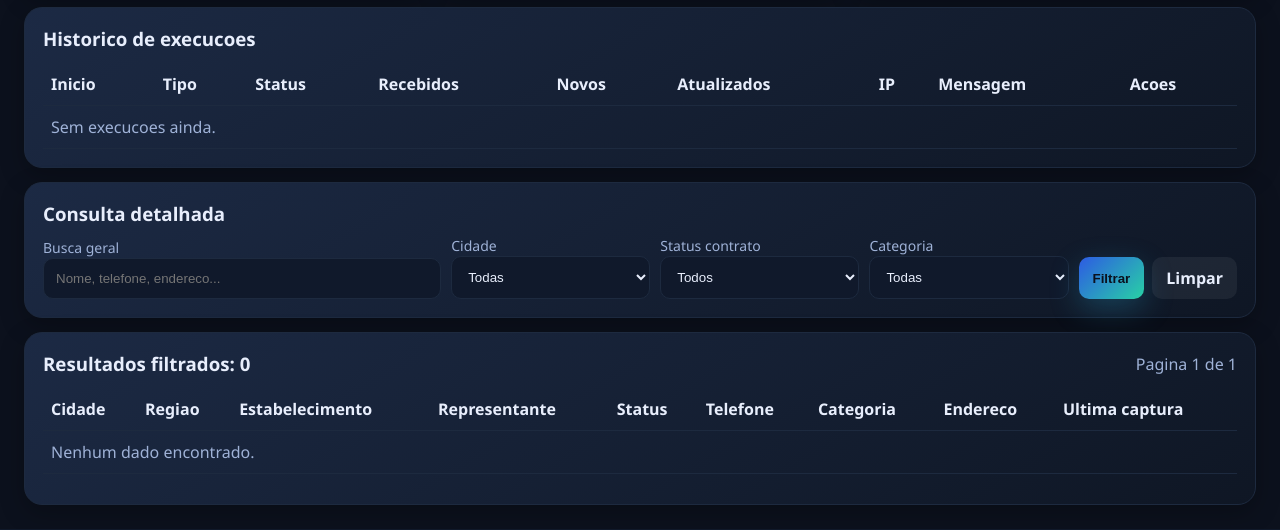
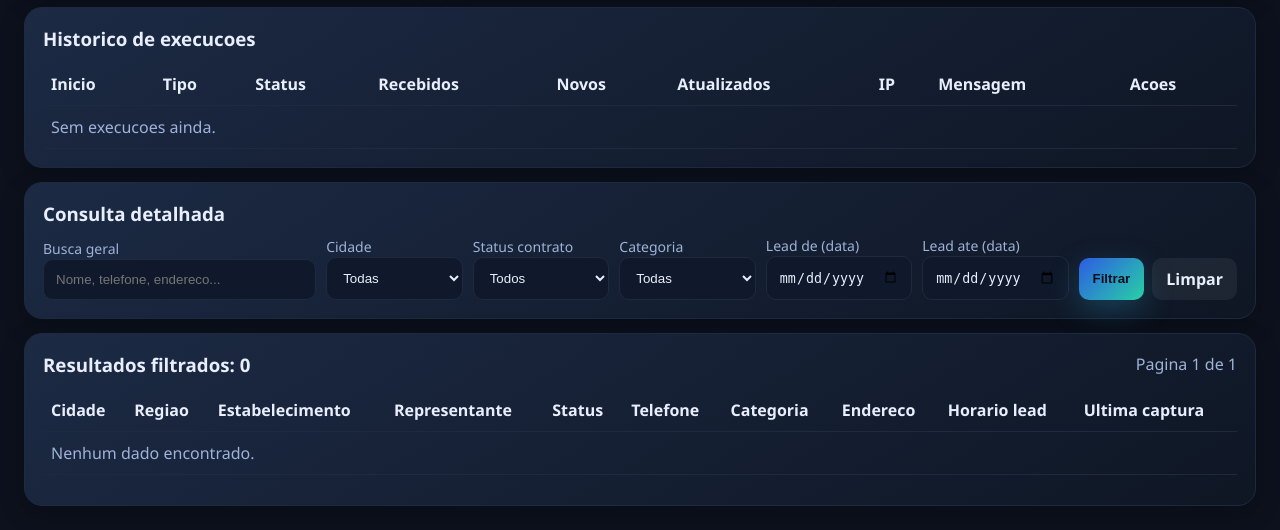
Before and after one commit to Romariorrs/Sistema-Imperio-Delivery, a Django app: page /macros/ in a window 1280 px wide. Shown: the part 863-1393 px from the top of the page. Run offline with Django 4.2, Linux system fonts and the light colour scheme; the visitor is signed in with stand-in values (Sample User, id 1); data that the repository does not hold is empty.

Commit message:
feat(macros): adicionar horario de criacao do lead e filtros por data

```diff
--- a/contabilidade/macros/collector.py
+++ b/contabilidade/macros/collector.py
@@ -38,6 +38,7 @@ logger = logging.getLogger(__name__)
 FIELD_TARGETS = [
     "Cidade",
     "Regiao-alvo",
+    "Horario de criacao do lead",
     "Nome do estabelecimento",
     "Nome do representante 99",
     "Status do contrato",
@@ -49,6 +50,7 @@ FIELD_TARGETS = [
 FALLBACK_INDICES = {
     "Cidade": 2,
     "Regiao-alvo": 3,
+    "Horario de criacao do lead": 4,
     "Nome do estabelecimento": 5,
     "Nome do representante 99": 9,
     "Status do contrato": 10,
--- a/contabilidade/macros/models.py
+++ b/contabilidade/macros/models.py
@@ -6,6 +6,7 @@ class MacroLead(models.Model):
     source = models.CharField(max_length=50, default="gattaran", db_index=True)
     city = models.CharField(max_length=255, blank=True, db_index=True)
     target_region = models.CharField(max_length=255, blank=True, db_index=True)
+    lead_created_at = models.DateTimeField(null=True, blank=True, db_index=True)
     establishment_name = models.CharField(max_length=255, blank=True, db_index=True)
     representative_name = models.CharField(max_length=255, blank=True, db_index=True)
     contract_status = models.CharField(max_length=100, blank=True, db_index=True)
--- a/contabilidade/macros/services.py
+++ b/contabilidade/macros/services.py
@@ -1,16 +1,19 @@
 import hashlib
 import re
 import unicodedata
-from typing import Any, Dict, Iterable, Mapping
+from datetime import datetime, timezone as dt_timezone, timedelta
+from typing import Any, Dict, Iterable, Mapping, Optional
 
 from django.db import IntegrityError
 from django.utils import timezone
+from django.utils.dateparse import parse_datetime, parse_date
 
 from .models import MacroLead
 
 EXPORT_COLUMNS = (
     ("city", "Cidade"),
     ("target_region", "Regiao-alvo"),
+    ("lead_created_at", "Horario de criacao do lead"),
     ("establishment_name", "Nome do estabelecimento"),
     ("representative_name", "Nome do representante 99"),
     ("contract_status", "Status do contrato"),
@@ -26,6 +29,10 @@ HEADER_ALIASES = {
     "regiao-alvo": "target_region",
     "target region": "target_region",
     "target_region": "target_region",
+    "horario de criacao do lead": "lead_created_at",
+    "horario criacao do lead": "lead_created_at",
+    "lead created at": "lead_created_at",
+    "lead_created_at": "lead_created_at",
     "nome do estabelecimento": "establishment_name",
     "establishment_name": "establishment_name",
     "nome do representante 99": "representative_name",
@@ -74,8 +81,51 @@ def normalize_value(field: str, value: Any) -> str:
     return text
 
 
+def parse_lead_datetime(value: Any) -> Optional[datetime]:
+    raw = str(value or "").strip()
+    if not raw:
+        return None
+
+    # Try standard parsers first
+    dt = parse_datetime(raw)
+    if dt:
+        if timezone.is_naive(dt):
+            return timezone.make_aware(dt)
+        return dt
+
+    # Common formats like "2026-02-02 13:45:20 UTC-3"
+    match = re.search(
+        r"(?P<date>\d{4}-\d{2}-\d{2})[ T](?P<time>\d{2}:\d{2}(?::\d{2})?)"
+        r"(?:\s*UTC(?P<offset>[+-]\d{1,2})(?::?(?P<mins>\d{2}))?)?",
+        raw,
+        flags=re.IGNORECASE,
+    )
+    if match:
+        date_part = match.group("date")
+        time_part = match.group("time")
+        try:
+            dt = datetime.strptime(f"{date_part} {time_part}", "%Y-%m-%d %H:%M:%S")
+        except ValueError:
+            dt = datetime.strptime(f"{date_part} {time_part}", "%Y-%m-%d %H:%M")
+        offset = match.group("offset")
+        mins = match.group("mins")
+        if offset:
+            hours = int(offset)
+            minutes = int(mins) if mins else 0
+            tz = dt_timezone(timedelta(hours=hours, minutes=minutes))
+            return dt.replace(tzinfo=tz).astimezone(timezone.get_current_timezone())
+        return timezone.make_aware(dt)
+
+    # Fallback: date only
+    d = parse_date(raw)
+    if d:
+        return timezone.make_aware(datetime(d.year, d.month, d.day))
+    return None
+
+
 def normalize_row(raw_row: Mapping[str, Any], default_source: str = "gattaran") -> Dict[str, str]:
-    parsed: Dict[str, str] = {field: "" for field, _ in EXPORT_COLUMNS}
+    parsed: Dict[str, Any] = {field: "" for field, _ in EXPORT_COLUMNS}
+    parsed["lead_created_at"] = None
     parsed["source"] = default_source
     parsed["representative_phone_norm"] = ""
 
@@ -83,7 +133,10 @@ def normalize_row(raw_row: Mapping[str, Any], default_source: str = "gattaran")
         mapped = HEADER_ALIASES.get(normalize_header(key))
         if not mapped:
             continue
-        parsed[mapped] = normalize_value(mapped, value)
+        if mapped == "lead_created_at":
+            parsed[mapped] = parse_lead_datetime(value)
+        else:
+            parsed[mapped] = normalize_value(mapped, value)
 
     parsed["representative_phone_norm"] = normalize_phone(parsed.get("representative_phone", ""))
 
--- a/contabilidade/macros/views.py
+++ b/contabilidade/macros/views.py
@@ -36,6 +36,8 @@ def _apply_filters(request=None, queryset=None, params=None):
     city = (params.get("city") or "").strip()
     contract_status = (params.get("contract_status") or "").strip()
     company_category = (params.get("company_category") or "").strip()
+    lead_date_from = (params.get("lead_date_from") or "").strip()
+    lead_date_to = (params.get("lead_date_to") or "").strip()
 
     if q:
         text_filter = (
@@ -57,6 +59,10 @@ def _apply_filters(request=None, queryset=None, params=None):
         queryset = queryset.filter(contract_status=contract_status)
     if company_category:
         queryset = queryset.filter(company_category=company_category)
+    if lead_date_from:
+        queryset = queryset.filter(lead_created_at__date__gte=lead_date_from)
+    if lead_date_to:
+        queryset = queryset.filter(lead_created_at__date__lte=lead_date_to)
     return queryset.order_by("-last_seen_at", "-id")
 
 
@@ -69,7 +75,10 @@ def _safe_macro_redirect(post_data):
 
 def _filtered_delete_redirect(params):
     base = reverse("macro_list")
-    cleaned = {k: (params.get(k) or "").strip() for k in ("q", "city", "contract_status", "company_category")}
+    cleaned = {
+        k: (params.get(k) or "").strip()
+        for k in ("q", "city", "contract_status", "company_category", "lead_date_from", "lead_date_to")
+    }
     cleaned = {k: v for k, v in cleaned.items() if v}
     if not cleaned:
         return redirect("macro_list")
@@ -249,8 +258,14 @@ def macro_export_csv(request):
     writer = csv.writer(response)
     writer.writerow([label for _, label in EXPORT_COLUMNS] + ["Source", "Primeira captura", "Ultima captura"])
     for item in queryset:
+        row_values = []
+        for field, _ in EXPORT_COLUMNS:
+            value = getattr(item, field, "")
+            if field == "lead_created_at" and value:
+                value = value.strftime("%Y-%m-%d %H:%M:%S")
+            row_values.append(value)
         writer.writerow(
-            [getattr(item, field, "") for field, _ in EXPORT_COLUMNS]
+            row_values
             + [
                 item.source,
                 item.first_seen_at.strftime("%Y-%m-%d %H:%M:%S"),
@@ -276,8 +291,14 @@ def macro_export_xlsx(request):
     ws.title = "Macro Leads"
     ws.append([label for _, label in EXPORT_COLUMNS] + ["Source", "Primeira captura", "Ultima captura"])
     for item in queryset:
+        row_values = []
+        for field, _ in EXPORT_COLUMNS:
+            value = getattr(item, field, "")
+            if field == "lead_created_at" and value:
+                value = value.strftime("%Y-%m-%d %H:%M:%S")
+            row_values.append(value)
         ws.append(
-            [getattr(item, field, "") for field, _ in EXPORT_COLUMNS]
+            row_values
             + [
                 item.source,
                 item.first_seen_at.strftime("%Y-%m-%d %H:%M:%S"),
--- a/templates/macros/list.html
+++ b/templates/macros/list.html
@@ -38,7 +38,7 @@
     .macro-kpi-value { font-size: 24px; font-weight: 600; line-height: 1.1; }
     .macro-kpi-note { color: var(--muted); font-size: 12px; margin-top: 4px; }
     .macro-insights { display: grid; grid-template-columns: repeat(auto-fit, minmax(260px, 1fr)); gap: 12px; }
-    .macro-filter-form { display: grid; grid-template-columns: 2fr 1fr 1fr 1fr auto; gap: 10px; align-items: end; }
+    .macro-filter-form { display: grid; grid-template-columns: 2fr 1fr 1fr 1fr 1fr 1fr auto; gap: 10px; align-items: end; }
     .macro-pagination { display: flex; gap: 8px; margin-top: 12px; flex-wrap: wrap; }
     .macro-danger-grid { display: grid; grid-template-columns: repeat(auto-fit, minmax(280px, 1fr)); gap: 10px; }
     .macro-danger-box { border: 1px dashed rgba(255, 107, 107, 0.45); border-radius: 12px; padding: 10px; }
@@ -84,6 +84,8 @@
                     <input type="hidden" name="city" value="{{ request.GET.city }}">
                     <input type="hidden" name="contract_status" value="{{ request.GET.contract_status }}">
                     <input type="hidden" name="company_category" value="{{ request.GET.company_category }}">
+                    <input type="hidden" name="lead_date_from" value="{{ request.GET.lead_date_from }}">
+                    <input type="hidden" name="lead_date_to" value="{{ request.GET.lead_date_to }}">
                     <input type="text" name="confirm_text" placeholder="EXCLUIR" required>
                     <button class="btn danger" type="submit" onclick="return confirm('Excluir os dados filtrados agora?')">Excluir filtrados</button>
                 </form>
@@ -291,6 +293,14 @@
                     {% endfor %}
                 </select>
             </div>
+            <div>
+                <label>Lead de (data)</label>
+                <input type="date" name="lead_date_from" value="{{ request.GET.lead_date_from }}">
+            </div>
+            <div>
+                <label>Lead ate (data)</label>
+                <input type="date" name="lead_date_to" value="{{ request.GET.lead_date_to }}">
+            </div>
             <div style="display:flex;gap:8px;">
                 <button class="btn" type="submit">Filtrar</button>
                 <a class="btn secondary" href="{% url 'macro_list' %}">Limpar</a>
@@ -314,6 +324,7 @@
                     <th>Telefone</th>
                     <th>Categoria</th>
                     <th>Endereco</th>
+                    <th>Horario lead</th>
                     <th>Ultima captura</th>
                 </tr>
             </thead>
@@ -328,10 +339,17 @@
                     <td>{{ item.representative_phone }}</td>
                     <td>{{ item.company_category }}</td>
                     <td>{{ item.address }}</td>
+                    <td>
+                        {% if item.lead_created_at %}
+                            {{ item.lead_created_at|date:"d/m/Y H:i" }}
+                        {% else %}
+                            --
+                        {% endif %}
+                    </td>
                     <td>{{ item.last_seen_at|date:"d/m/Y H:i" }}</td>
                 </tr>
             {% empty %}
-                <tr><td colspan="9">Nenhum dado encontrado.</td></tr>
+                <tr><td colspan="10">Nenhum dado encontrado.</td></tr>
             {% endfor %}
             </tbody>
         </table>
```
Also changed, not shown: contabilidade/macros/tests.py (+11 -0 lines), contabilidade/macros/migrations/0004_macrolead_lead_created_at.py (added).
